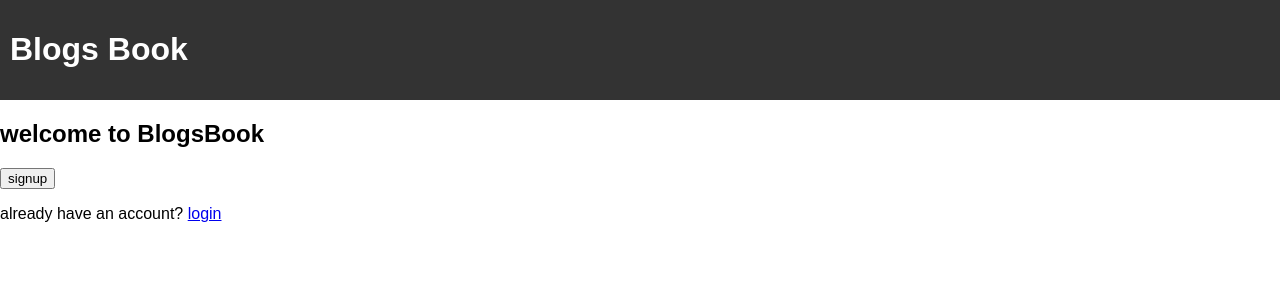
After one commit to Jamal188/blog_book, a Django app: template templates/blogs/welcome.html in a window 1280 px wide. The commit adds this page. Shown: the top 300 px of the page. Run offline with Django 3.2, Linux system fonts and the light colour scheme; the template is opened without the code that fills it, so the values that code supplies are empty; some libraries are stand-ins or nearby versions.

Commit message:
Stage 1: users, blogs + profile

```diff
--- a/blogs_book/settings.py
+++ b/blogs_book/settings.py
@@ -122,6 +122,11 @@ USE_TZ = True
 # https://docs.djangoproject.com/en/5.1/howto/static-files/
 
 STATIC_URL = 'static/'
+STATIC_ROOT = os.path.join(BASE_DIR, 'blogs_book/staticfiles')
+STATICFILES_DIRS = [
+    os.path.join(BASE_DIR, 'blogs_book/static'),  # Your main static directory
+]
+
 
 # Default primary key field type
 # https://docs.djangoproject.com/en/5.1/ref/settings/#default-auto-field
--- a/blogs_book/urls.py
+++ b/blogs_book/urls.py
@@ -16,9 +16,12 @@ Including another URLconf
 """
 from django.contrib import admin
 from django.urls import path, include
-
+from blogs import views
+from django.views.generic.base import RedirectView as redirect
 urlpatterns = [
     path('admin/', admin.site.urls),
     path('users/', include('users.urls')),
     path('blogs/', include('blogs.urls')),
+    path('welcome', views.welcome_view),
+    path('', redirect.as_view(url='welcome')),
 ]
--- /dev/null
+++ b/static/base.css
@@ -0,0 +1,22 @@
+/* Common styles */
+body {
+    font-family: Arial, sans-serif;
+    margin: 0;
+    padding: 0;
+}
+
+header {
+    background-color: #333;
+    color: white;
+    padding: 10px;
+}
+
+footer {
+    background-color: #333;
+    color: white;
+    text-align: center;
+    padding: 10px;
+    position: fixed;
+    bottom: 0;
+    width: 100%;
+}
--- a/templates/base.html
+++ b/templates/base.html
@@ -1,10 +1,14 @@
+{% load static %}
+
 <!DOCTYPE html>
 <html lang="en">
 <head>
     <meta charset="UTF-8">
     <meta name="viewport" content="width=device-width, initial-scale=1.0">
     <title>Blogs Book</title>
+    <link rel="stylesheet" href="{% static 'base.css' %}">
     <script src="https://unpkg.com/htmx.org@1.9.10"></script>
+    {% block extra_css %} {% endblock %}
 
 </head>
 <body>
--- a/templates/blogs/detail_view.html
+++ b/templates/blogs/detail_view.html
@@ -3,4 +3,4 @@
 <p>Author: {{ blog.author }}</p>
 <p>Last Updated: {{ blog.date_created }}</p>
 
-<a href="{% url 'users:home' %}"><button>home</button></a>
+<a href="{% url 'users:profile' %}"><button>home</button></a>
--- /dev/null
+++ b/templates/blogs/welcome.html
@@ -0,0 +1,25 @@
+{% extends 'base.html' %}
+
+{% block content %}
+<div>
+	<h2> welcome to BlogsBook </h2>
+</div>
+
+<div>
+     <a href="{% url 'users:signup' %}">
+	     <button>signup</button>
+     </a>
+     <br>
+     <p>already have an account? <a href="{% url 'users:login' %}">login</a></p>
+</div>
+
+
+
+
+
+
+
+
+
+
+{% endblock %}
--- a/templates/users/login.html
+++ b/templates/users/login.html
@@ -1,4 +1,6 @@
 {% extends 'base.html' %}
+
+{% load static %}
 
 {% block content %}
 <h2>Log In</h2>
--- a/templates/users/signup.html
+++ b/templates/users/signup.html
@@ -1,4 +1,8 @@
 {% extends 'base.html' %}
+{% load static %}
+{% block extra_css %}
+<link rel="stylesheet" href="{% static 'users/signup.css' %}">
+{% endblock %}
 
 {% block content %}
 <h2>Sign Up</h2>
--- a/templates/users/verify_code.html
+++ b/templates/users/verify_code.html
@@ -1,5 +1,5 @@
 {% extends 'base.html' %}
-
+{% load static %}
 {% block content %}
 <h2>Verify Your Email</h2>
 <p>Enter the secret code sent to your email:</p>
--- a/users/urls.py
+++ b/users/urls.py
@@ -7,6 +7,6 @@ urlpatterns = [
     path('verify/<int:user_id>/', views.verify_code, name='verify_code'),
     path('login/', views.login_view, name='login'),
     path('logout', views.logout_view, name='logout'),
-    path('home/', views.home_view, name='home'),
+    path('profile/', views.profile_view, name='profile'),
 
 ]
```
Also changed, not shown: blogs/views.py (+6 -2 lines), templates/users/profile.html (renamed from templates/users/home.html, +6 -2 lines), users/views.py (+5 -5 lines), static/users/signup.css (added), users/css/profile.css (added).
